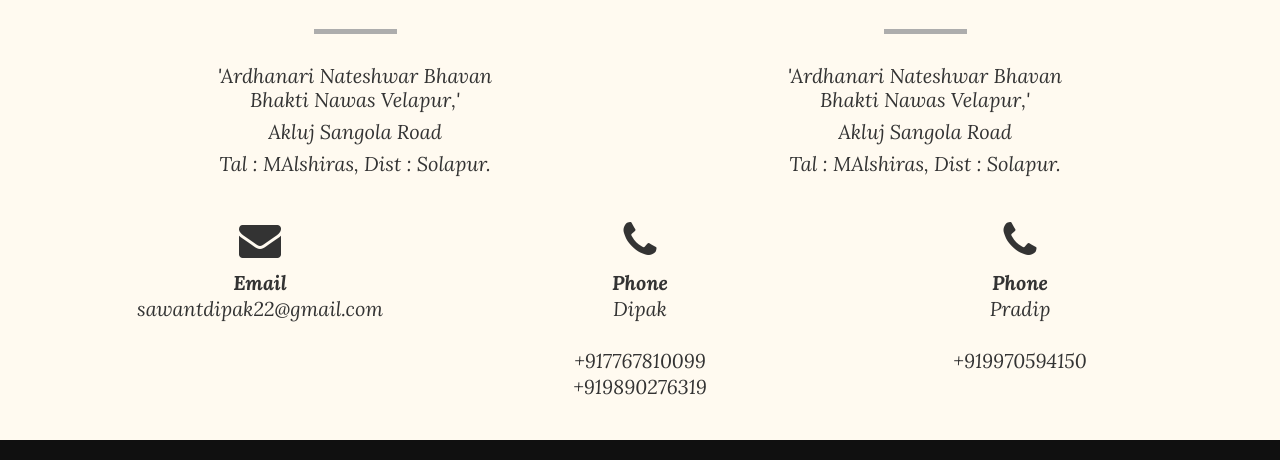
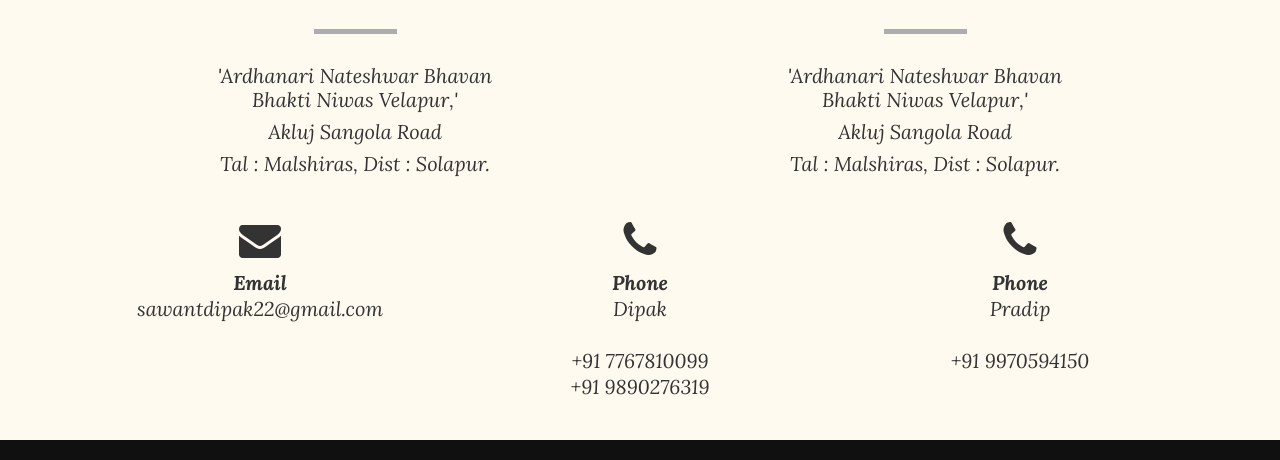
Before and after one commit to dipakwedsashwini/dipakwedsashwini.github.io, a plain HTML site: page index.html in a window 1280 px wide. Shown: the part 2470-2930 px from the top of the page. Drawn offline with nearby package versions, Linux system fonts and the light colour scheme; files whose address does not match are found by name.

Commit message:
Create index.html

```diff
--- a/index.html
+++ b/index.html
@@ -127,14 +127,14 @@
 
                     <div class="devider_main"><img src="img/devider-gray.jpg" alt=""></div>
                     <p class="big-text animated" data-animation="fadeIn" data-animation-delay="100">'Ardhanari Nateshwar Bhavan<br><br>
-                        Bhakti Nawas Velapur,'</p>
+                        Bhakti Niwas Velapur,'</p>
 
                     <p class="big-text animated" data-animation="fadeIn" data-animation-delay="100">
                         Akluj Sangola Road
                     </p>
 
                     <p class="big-text animated" data-animation="fadeIn" data-animation-delay="100">
-                        Tal : MAlshiras, Dist : Solapur.
+                        Tal : Malshiras, Dist : Solapur.
                     </p>
                 </div>
                 <div class="col-md-6 text-center ">
@@ -143,14 +143,14 @@
 
                     <div class="devider_main"><img src="img/devider-gray.jpg" alt=""></div>
                     <p class="big-text animated" data-animation="fadeIn" data-animation-delay="100">'Ardhanari Nateshwar Bhavan<br><br>
-                        Bhakti Nawas Velapur,'</p>
+                        Bhakti Niwas Velapur,'</p>
 
                     <p class="big-text animated" data-animation="fadeIn" data-animation-delay="100">
                         Akluj Sangola Road
                     </p>
 
                     <p class="big-text animated" data-animation="fadeIn" data-animation-delay="100">
-                        Tal : MAlshiras, Dist : Solapur.
+                        Tal : Malshiras, Dist : Solapur.
                     </p>
                 </div>
             </div>
@@ -165,12 +165,12 @@
                 <div class="col-md-4 text-center address animated" data-animation="flipInY" data-animation-delay="700">
                     <p><i class="fa fa-phone"></i><br>
                         <b>Phone</b><br>Dipak</br><br>
-                        +917767810099<br>+919890276319</p>
+                        +91 7767810099<br>+91 9890276319</p>
                 </div>
                 <div class="col-md-4 text-center address animated" data-animation="flipInY" data-animation-delay="700">
                     <p><i class="fa fa-phone"></i><br>
                         <b>Phone</b><br>Pradip</br><br>
-                        +919970594150</p>
+                        +91 9970594150</p>
                 </div>
             </div>
         </div>
```
